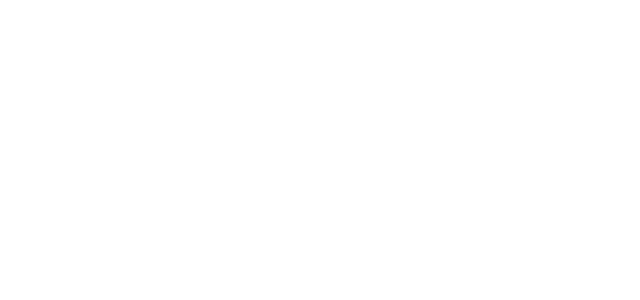
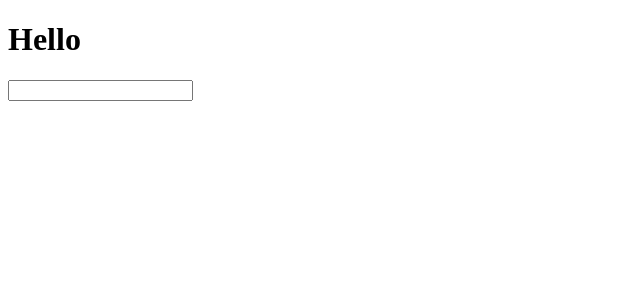
Before and after one commit to KacperKluska/First-React-App, a React (Create React App) app: page / in a window 1280 px wide. Shown: the top 300 px of the page, without its empty margins (0-640 px from the left). Built offline with nearby package versions, Linux system fonts and the light colour scheme.

Commit message:
nameView and display fixed, props fixed

```diff
--- a/src/components/nameDisplay.js
+++ b/src/components/nameDisplay.js
@@ -1,9 +1,9 @@
 import { useContext } from "react"
 import { NameContext } from "../contexts/nameContext"
 
-export default function NameDisplay(props){
+export default function NameDisplay({greeting}){
     const [name] = useContext(NameContext)
     return (
-        <h1>Your name: {name}</h1>
+        <h1>{greeting} {name}</h1>
     )
 }
--- a/src/views/nameView.js
+++ b/src/views/nameView.js
@@ -1,3 +1,10 @@
-export default function Name() {
-  return <div></div>;
+import NameDisplay from './../components/nameDisplay'
+import NameInput from './../components/nameInput'
+
+export default function Name({greeting}) {
+  return (
+    <div>
+      <NameDisplay greeting={greeting}/>
+      <NameInput/>
+    </div>);
 }
```
